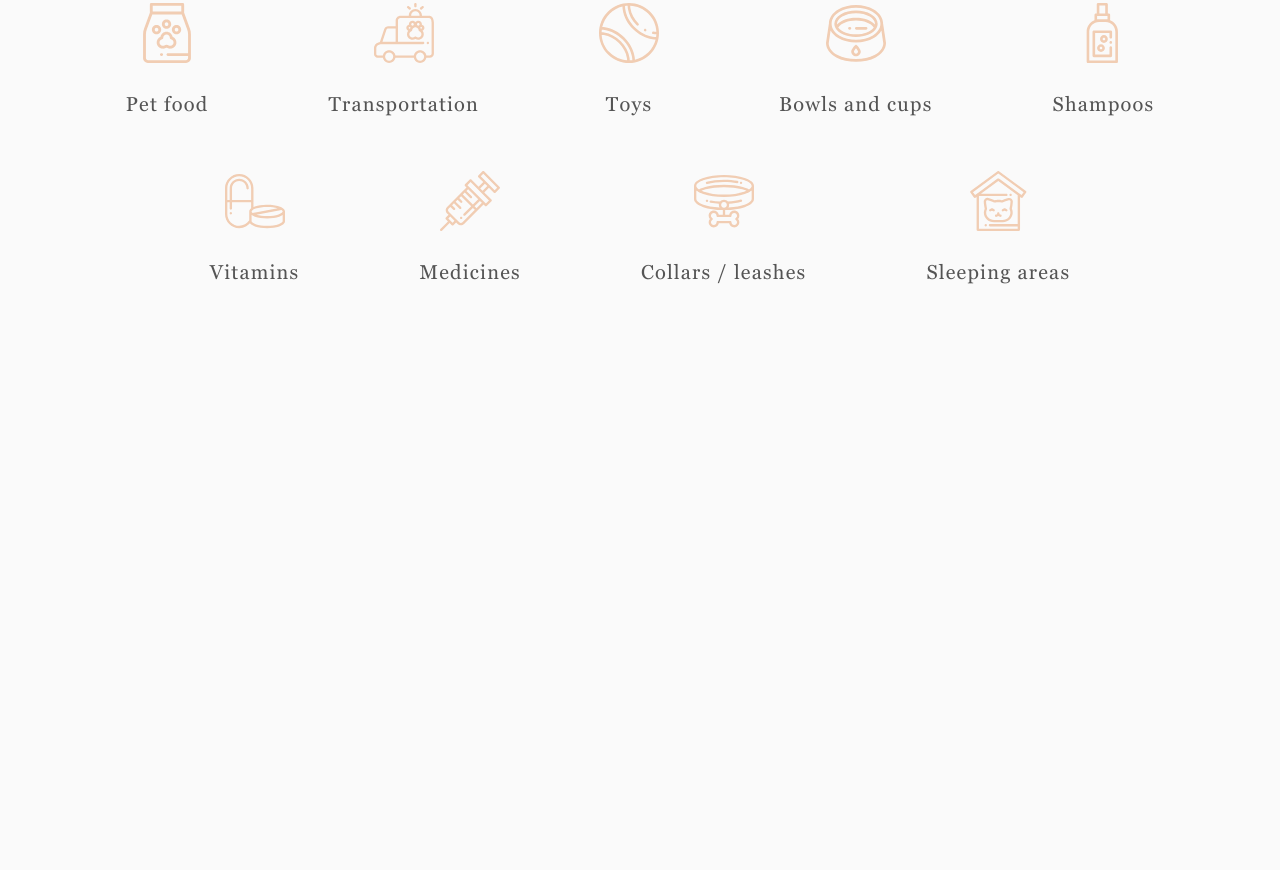
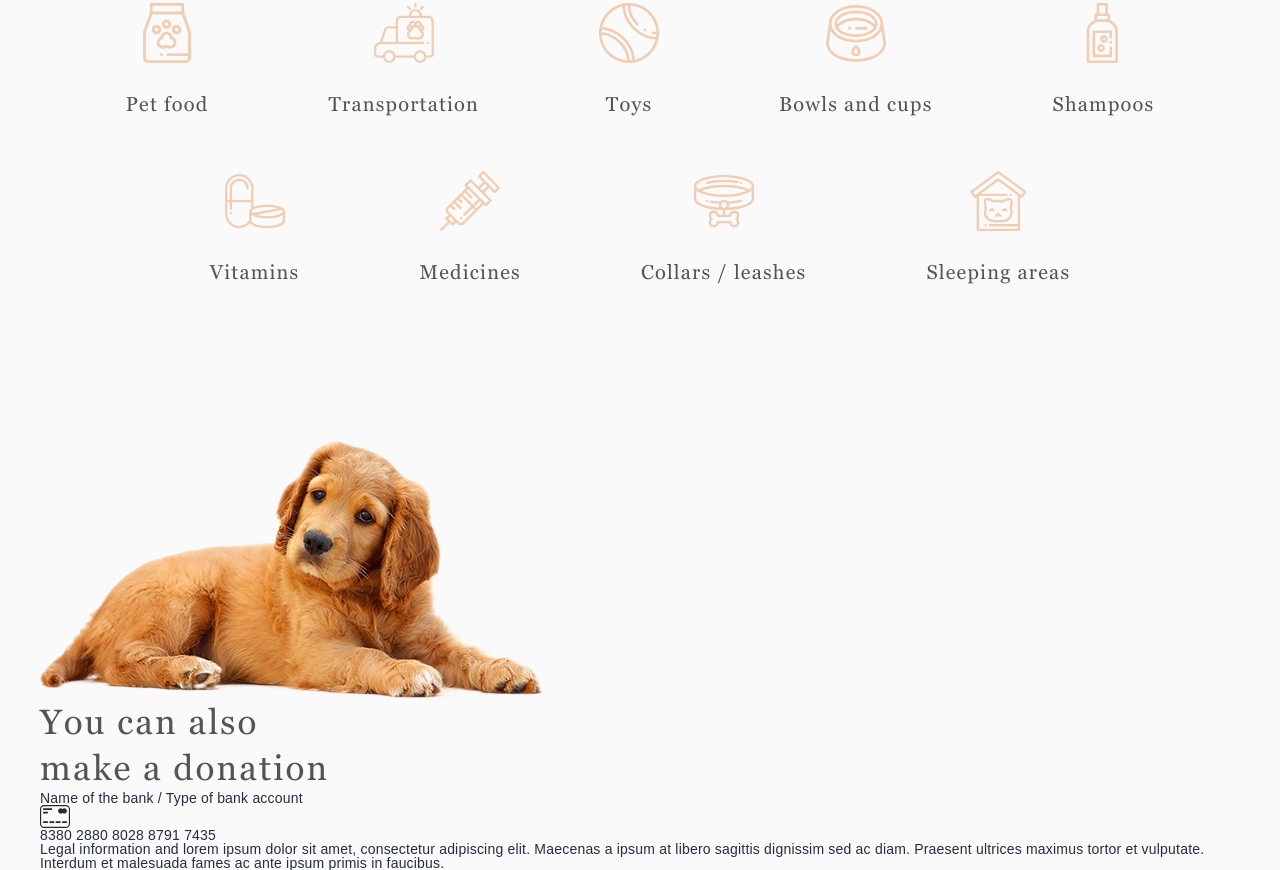
Before and after one commit to Cno6/shelter, a plain HTML site: page shelter/pages/main/src/index.html in a window 1280 px wide. Shown: the part 2602-3472 px from the top of the page. Before the commit the page ends 3041 px from the top, so only its background shows below. Drawn offline with nearby package versions, Linux system fonts and the light colour scheme; files that its build step writes are made by us from their sources; files whose address does not match are found by name.

Commit message:
feat: add markup for donation block

```diff
--- a/shelter/pages/main/src/index.html
+++ b/shelter/pages/main/src/index.html
@@ -162,6 +162,25 @@
           </div>
         </div>
       </section>
+      <section class="page__donation donation" id="donation">
+        <div class="donation__container _container">
+          <div class="donation__image">
+            <img src="../../../assets/images/donation-page/donation-dog.png" alt="Dog">
+          </div>
+          <div class="donation__body">
+            <div class="donation__heading heading">
+              <h2 class="donation__title heading__title">You can also</br>make a donation</h2>
+              <p class="donation__subtitle heading__subtitle">Name of the bank / Type of bank account</p>
+            </div>
+            <div class="donation__card card">
+              <img src="../../../assets/icons/donation-page/credit-card.svg" alt="Credit Card" class="card__icon"><p class="card__number">8380 2880 8028 8791 7435</p>
+            </div>
+            <p class="donation__info">
+              Legal information and lorem ipsum dolor sit amet, consectetur adipiscing elit. Maecenas a ipsum at libero sagittis dignissim sed ac diam. Praesent ultrices maximus tortor et vulputate. Interdum et malesuada fames ac ante ipsum primis in faucibus.
+            </p>
+          </div>
+        </div>
+      </section>
     </main>
   </div>
   <script src="../dist/script.js"></script>
```
